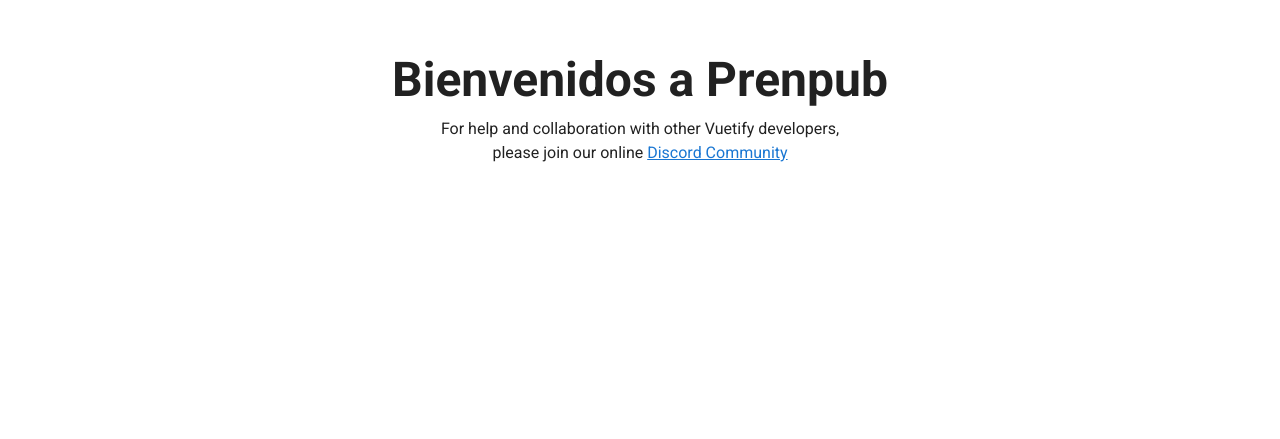
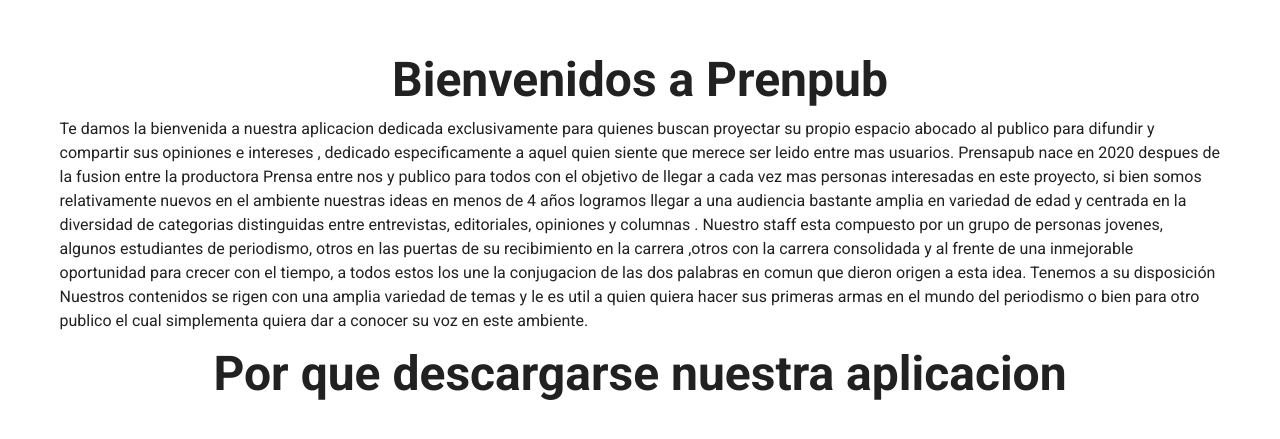
Before and after one commit to Sergio-21-ops/parcial-2-adn3c-diaz_sergio, a Vue app in the folder app_prenpub/: page /#/ in a window 1280 px wide. Shown: the part 305-744 px from the top of the page. Built offline with nearby package versions, Linux system fonts and the light colour scheme.

Commit message:
h1 intro y h2

```diff
--- a/app_prenpub/src/components/HelloWorld.vue
+++ b/app_prenpub/src/components/HelloWorld.vue
@@ -15,14 +15,17 @@
           Bienvenidos a Prenpub
         </h1>
 
-        <p class="subheading font-weight-regular">
-          For help and collaboration with other Vuetify developers,
-          <br>please join our online
-          <a
-            href="https://community.vuetifyjs.com"
-            target="_blank"
-          >Discord Community</a>
+        <p class="text-left mb-4">
+          Te damos la bienvenida a nuestra aplicacion dedicada exclusivamente para quienes buscan proyectar su propio espacio abocado al publico para difundir y compartir sus opiniones e intereses , dedicado especificamente a aquel quien siente que merece ser leido entre mas usuarios.
+
+Prensapub nace en 2020 despues de la fusion entre la productora Prensa entre nos y publico para todos con el objetivo de llegar a cada vez mas personas interesadas en este proyecto, si bien somos relativamente nuevos en el ambiente nuestras ideas en menos de 4 años logramos llegar a una audiencia bastante amplia en variedad de edad y centrada en la diversidad de categorias distinguidas entre entrevistas, editoriales, opiniones y columnas .
+
+Nuestro staff esta compuesto por un grupo de personas jovenes, algunos estudiantes de periodismo, otros en las puertas de su recibimiento en la carrera ,otros con la carrera consolidada y al frente de una inmejorable oportunidad para crecer con el tiempo, a todos estos los une la conjugacion de las dos palabras en comun que dieron origen a esta idea. Tenemos a su disposición Nuestros contenidos se rigen con una amplia variedad de temas y le es util a quien quiera hacer sus primeras armas en el mundo del periodismo o bien para otro publico el cual simplementa quiera dar a conocer su voz en este ambiente.
         </p>
+
+        <h2 class="display-2 font-weight-bold mb-3">
+          Por que descargarse nuestra aplicacion
+        </h2>
       </v-col>
     </v-row>
   </v-container>
```
